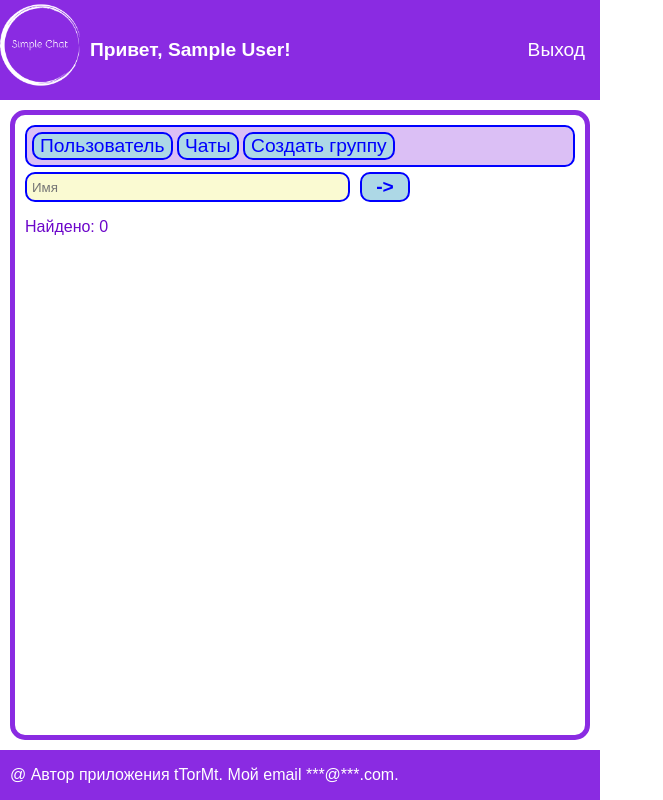
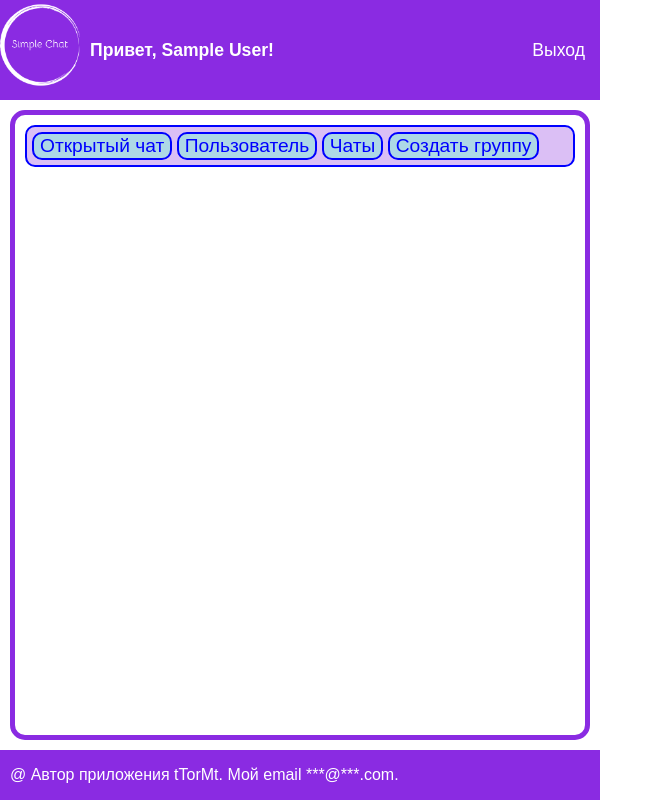
Before and after one commit to tTorMt/simple-messenger, a PHP site: page / in a window 1280 px wide. Shown: the whole page, without its empty margins (0-663 px from the left). Run offline with PHP 8.4, Linux system fonts and the light colour scheme; the visitor is signed in with stand-in values (Sample User, id 1).

Commit message:
Correct css and html for blocks in chat

```diff
--- a/index.php
+++ b/index.php
@@ -36,6 +36,7 @@ require_once('includes/footer.php');
 <body>
     <div id="main-container">
         <?php
+        //Check if user authorized
         if (isset($_SESSION['user'])) {
             $chatState = HeaderProducer::HEADER_CHAT;
             $userName = strip_tags($_SESSION['user']);
@@ -60,6 +61,7 @@ require_once('includes/footer.php');
                     case HeaderProducer::HEADER_CHAT:
                     ?>
                         <div class="conv-menu">
+                            <button id="open-conv">Открытый чат</button>
                             <button id="choose-user">Пользователь</button>
                             <button id="choose-conv">Чаты</button>
                             <button id="new-chat">Создать группу</button>
--- a/styles/base-style.css
+++ b/styles/base-style.css
@@ -1,8 +1,5 @@
-.hidden {
-    display: none;
-}
 
-html {
+* {
     box-sizing: border-box;
 }
 
@@ -10,8 +7,13 @@ a {
     text-decoration: none;
     color: white;
 }
+
 a:hover {
     color: rgb(182, 103, 255);
+}
+
+html, body, #main-container {
+    height: 100%;
 }
 
 body {
@@ -31,7 +33,7 @@ header {
     background-color: blueviolet;
     display: flex;
     color: white;
-    font-size: 1.2em;
+    font-size: 1.1em;
 }
 
 header .logo {
@@ -90,14 +92,14 @@ main {
 }
 
 main .content {
-    height: calc(100% - 30px);
+    height: 100%;
     background-color: white;
     border: 5px solid blueviolet;
     border-radius: 15px;
     padding: 10px;
     color: rgb(108, 6, 202);
-    position: relative;
-    overflow: auto;
+    display: flex;
+    flex-direction: column;
 }
 
 main .content a {
--- a/styles/chat.css
+++ b/styles/chat.css
@@ -1,16 +1,14 @@
-main .content::-webkit-scrollbar {
-    display: none;
+.chat-block {
+    flex: 1;
+    display: flex;
+    flex-direction: column;
+    overflow: hidden;
 }
 
-main .content .chat-block {
-    height: 100%;
-}
-
-main .content .chat {
+.chat-block .chat {
     padding: 10px;
-    position: relative;
-    bottom: 0;
-    height: 100%;
+    flex: 1;
+    overflow: auto;
 }
 
 main .content .conv-menu {
@@ -19,9 +17,6 @@ main .content .conv-menu {
     margin-bottom: 5px;
     border: 2px solid blue;
     border-radius: 10px;
-    position: sticky;
-    top: 0;
-    z-index: 999;
 }
 
 main .content .conv-menu button {
@@ -63,8 +58,6 @@ main .content .chat .right {
 
 main .content .send-message, main .content .contact-search {
     display: flex;
-    position: sticky;
-    bottom: 0;
     height: 30px;
 }
 
@@ -96,8 +89,16 @@ main .content .send-message, main .content .contact-search {
     background-color: blue;
 }
 
-main .content .user-search-block {
+.user-search-block {
     width: 70%;
+    overflow: hidden;
+    display: flex;
+    flex-direction: column;
+}
+
+main .content .user-search-block .user-list {
+    flex: 1;
+    overflow: auto;
 }
 
 main .content .user-search-block .user-node {
@@ -116,7 +117,7 @@ main .content .user-search-block .user-node .user-name {
     padding-left: 5px;
 }
 
-#user-choose {
+.user-choose {
     border: 2px solid blue;
     background-color: lightblue;
     border-radius: 10px;
@@ -128,10 +129,14 @@ main .content .user-search-block .user-node .user-name {
     margin-left: 10px;
 }
 
-#user-choose:hover {
+.user-choose:hover {
     background-color: rgb(146, 146, 230);
 }
 
-#user-choose:active {
+.user-choose:active {
     background-color: blue;
 }
+
+.hidden {
+    display: none;
+}
```
Also changed, not shown: scripts/script.js (+75 -32 lines).
